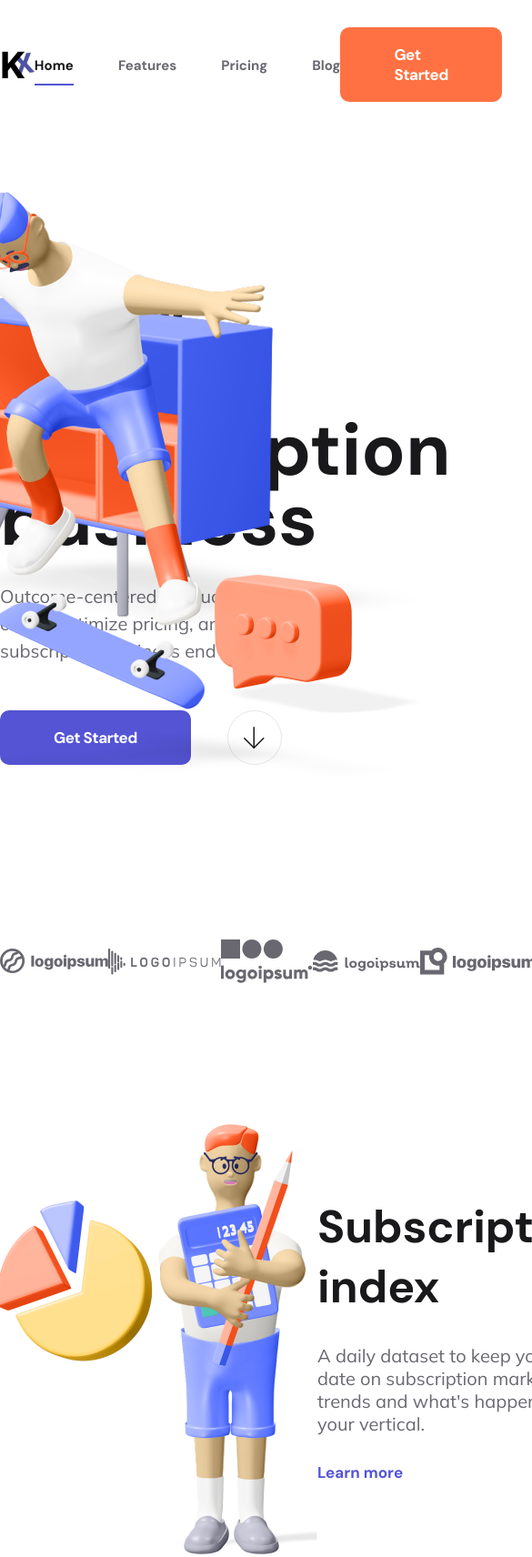
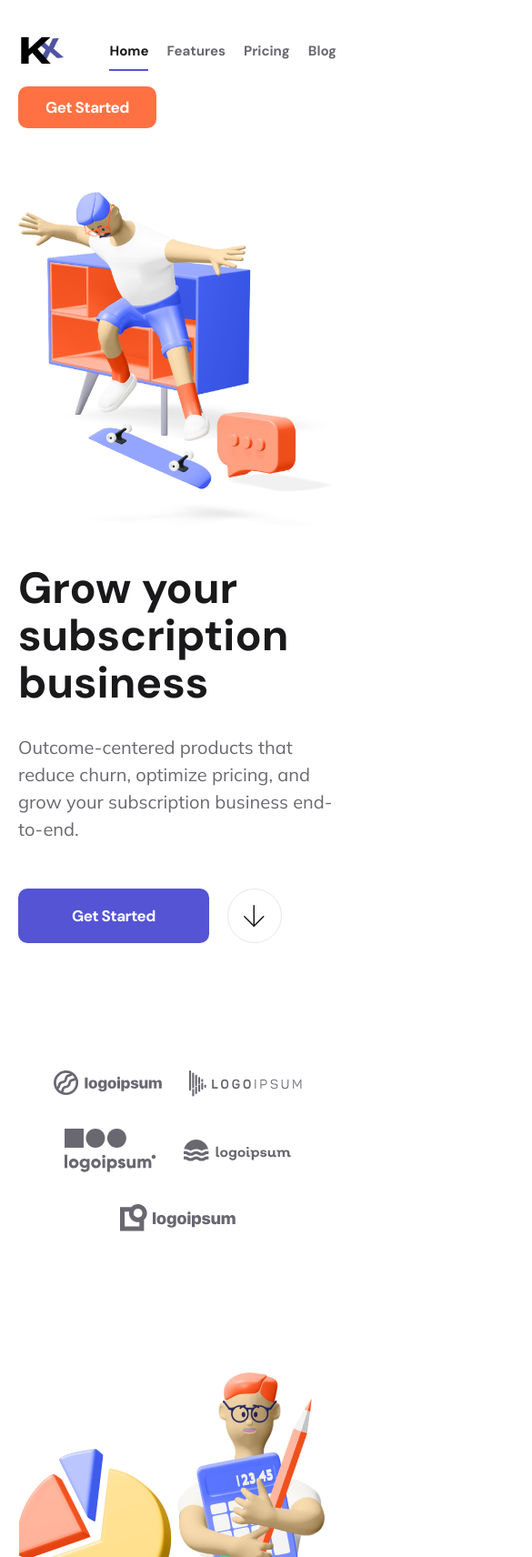
Before and after one commit to Kezartx/kezartx, a plain HTML site: page index.html in a window 390 px wide. Shown: the top 1712 px of the page at 91% size, 585 px wide, since content can reach past the window. Drawn offline with Linux system fonts and the light colour scheme.

Commit message:
Update style.css

```diff
--- a/style.css
+++ b/style.css
@@ -369,4 +369,117 @@ a {
 
 .subscription__plan.active .subscription__plan-button {
     background: #9F3919;
+
 }
+
+/* ============== */
+/* АДАПТИВ ТОЛЬКО ДЛЯ ТЕЛЕФОНА */
+/* ============== */
+
+@media (max-width: 768px) {
+
+    /* 1. КОНТЕЙНЕРЫ — на всю ширину, без отступов по краям */
+    [class*="__container"] {
+        max-width: 100%;
+        padding-inline: 20px;
+    }
+
+    /* 2. ШАПКА — не разъезжается */
+    .header__nav {
+        flex-wrap: wrap;
+        gap: 15px;
+    }
+    .header__list {
+        gap: 20px;
+        flex-wrap: wrap;
+    }
+    .header__button {
+        padding: 12px 30px;
+    }
+
+    /* 3. HERO — картинка уходит вниз */
+    .hero__container {
+        display: flex;
+        flex-direction: column;
+    }
+    .hero__content {
+        max-width: 100%;
+        padding-block: 40px;
+        order: 1;
+    }
+    .hero__image {
+        position: static;
+        order: 0;
+        text-align: center;
+    }
+    .hero__image img {
+        max-width: 100%;
+        height: auto;
+    }
+    .hero__title {
+        font-size: 48px;
+        line-height: 52px;
+    }
+    .hero__buttons {
+        flex-wrap: wrap;
+        gap: 20px;
+    }
+
+    /* 4. ЛОГОТИПЫ КОМПАНИЙ */
+    .companies__list {
+        flex-wrap: wrap;
+        justify-content: center;
+        gap: 30px;
+    }
+
+    /* 5. FEATURES — блоки друг под другом */
+    .feature {
+        flex-direction: column;
+        gap: 40px;
+        text-align: center;
+    }
+    .feature__content {
+        max-width: 100%;
+        align-items: center;
+    }
+    .feature__title {
+        font-size: 36px;
+    }
+    .feature:nth-child(2) {
+        flex-direction: column-reverse;
+    }
+
+    /* 6. MINI-FEATURES — сетка в 1 колонку */
+    .mini-features__container {
+        grid-template-columns: 1fr;
+        gap: 50px;
+    }
+
+    /* 7. SUBSCRIPTION — ЗАГОЛОВОК + ТАБЫ */
+    .subscription__header {
+        flex-direction: column;
+        gap: 30px;
+        text-align: center;
+    }
+    .subscription__title {
+        font-size: 40px;
+        line-height: 48px;
+    }
+
+    /* 8. ПЛАНЫ ПОДПИСОК — СЕТКА 1 КОЛОНКА */
+    .subscription__plans {
+        grid-template-columns: 1fr;
+        gap: 30px;
+    }
+
+    /* 9. ВСЕ КАРТОЧКИ — растянуть */
+    .subscription__plan {
+        width: 100%;
+    }
+
+    /* 10. ТЕКСТ — меньше */
+    h1, h2, h3, p {
+        word-break: break-word;
+    }
+
+}
```
